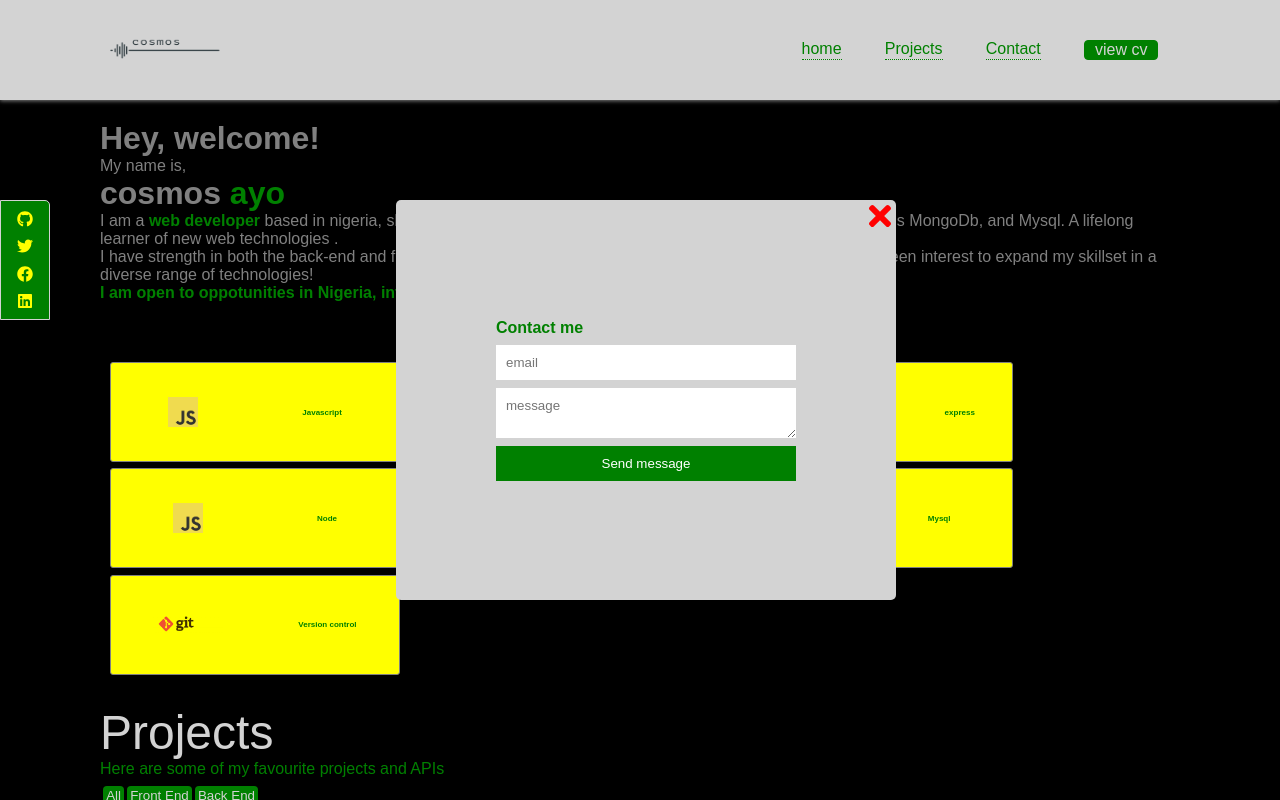
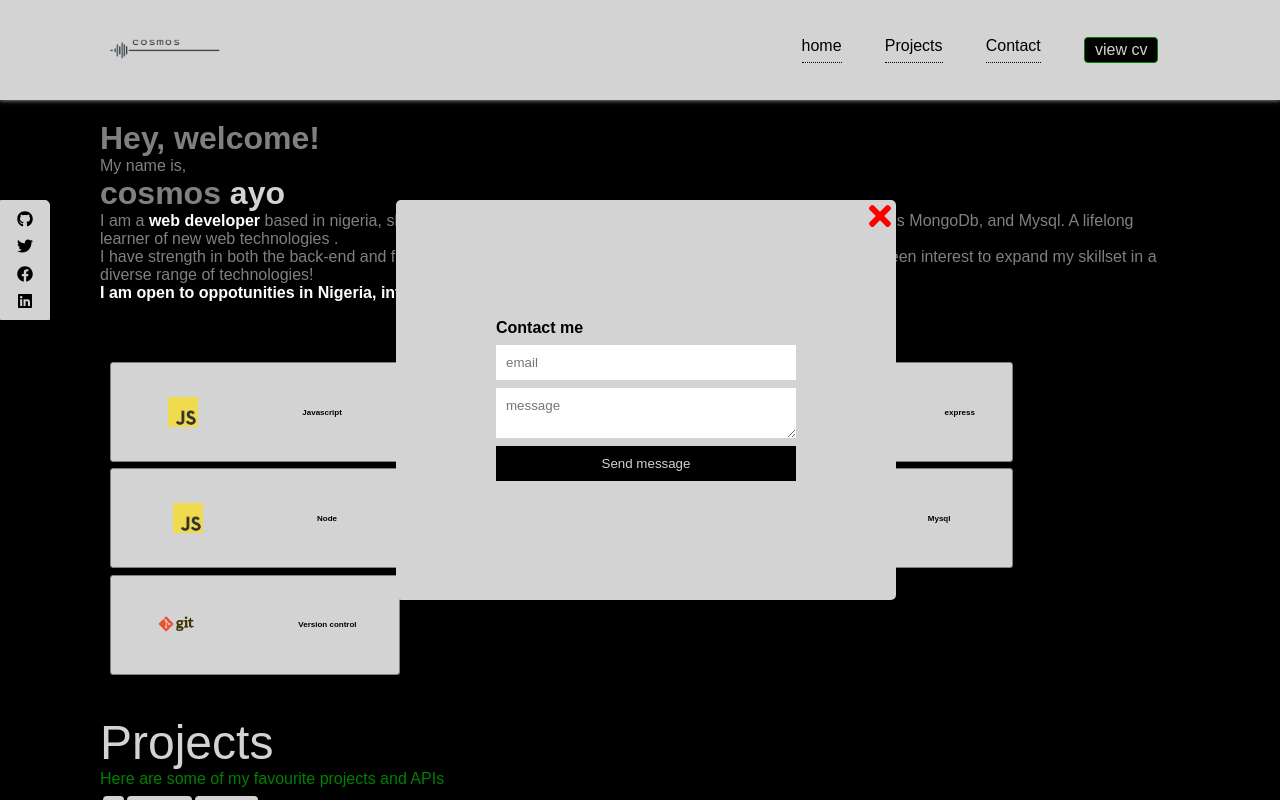
Before and after one commit to Cosmosvybes/cosmos-portfolio, a React (Vite) app: page / in a window 1280 px wide. Both pictures are taken after a click on the link "Contact". Shown: the top 800 px of the page. Built offline with nearby package versions, Linux system fonts and the light colour scheme; a web font is replaced by a local one.

Commit message:
chnaged overal bg-color

```diff
--- a/src/Components/Contact.css
+++ b/src/Components/Contact.css
@@ -10,6 +10,15 @@
   font-weight: 300;
   text-align: center;
 }
+#submit {
+  background: lightgrey;
+  color: black;
+}
+#submit:hover {
+  background-color:black;
+  color: lightgrey;
+  transition: 0.5s;
+}
 @media screen and (max-width: 650px) {
   #contact {
     /* padding: 0px 100px; */
@@ -19,7 +28,7 @@
   }
   #contact h4 {
     text-align: center;
-    color: green;
+    color: lightgrey;
   }
   #contact input,
   textarea {
@@ -29,7 +38,7 @@
   }
   textarea,
   input {
-    border: 2px solid green;
+    border: 2px solid grey;
     margin-top: 0.5rem;
     border-radius: 5px;
   }
--- a/src/Components/Contact.jsx
+++ b/src/Components/Contact.jsx
@@ -1,19 +1,19 @@
 import "./Contact.css";
 const Media = () => {
+  const handleContactMe = (e) => {
+    e.preventDefault();
+  };
+
   return (
     <>
       <section id="contact">
         <h1> Contact me</h1>
         <div className="">
           <h4> Send message! </h4>
-          <form>
+          <form onSubmit={handleContactMe}>
             <input type="text" placeholder="email" />
             <textarea maxLength={200} placeholder="message" />
-            <input
-              type="submit"
-              value="Send message"
-              style={{ background: "green", color: "white" }}
-            />
+            <input id="submit" type="submit" value="Send message" />
           </form>
         </div>
       </section>
--- a/src/Components/Header.css
+++ b/src/Components/Header.css
@@ -25,9 +25,8 @@ header {
   border-top-right-radius: 5px;
   align-items: center;
   z-index: 1;
-  background-color: green;
-  color: yellow;
-
+  background-color: lightgrey;
+  color: black;
 }
 .contact-me {
   position: absolute;
@@ -54,7 +53,17 @@ textarea {
   outline: none;
 }
 .contact-me input:hover {
-  outline: 2px solid green;
+  outline: 2px solid black;
+}
+.contact-me #submit {
+  background-color: black;
+  color: lightgrey;
+}
+.contact-me #submit:hover {
+  background-color: rgba(0, 0, 0, 0.3);
+}
+.contact-me h4 {
+  color: black;
 }
 .cancel-contact-me {
   position: absolute;
@@ -79,19 +88,20 @@ textarea {
   width: 400px;
 }
 .header #logo {
-  color: green;
+  color: black;
   font-size: 1rem;
   text-decoration: underline;
 }
 #nav-bar {
-  border-bottom: 1px dotted green;
+  border-bottom: 1px dotted black;
+  color: black;
 }
 #nav-bar:hover,
 #nav-bar:focus {
   border-bottom: 1px solid black;
-  transition: 0.9s;
+  transition: 0.5s;
   cursor: pointer;
-  color: black;
+  color: yellow;
 }
 
 .headline {
@@ -150,16 +160,17 @@ textarea {
   border-radius: 3px;
   display: flex;
   border: 1px solid grey;
-  color: green;
+  color: black;
   align-items: center;
   justify-content: space-around;
   padding: 10px 5px;
-  background-color: yellow;
+  background-color: lightgrey;
 }
 .stack:hover {
   background-color: rgba(0, 0, 0, 0.2);
   transition: 0.5s;
-  box-shadow: 0px 2px 3px 0px grey;
+  color: lightgrey;
+  box-shadow: 0px 2px 3px 0px lightgrey;
 }
 .side-Button {
   position: sticky;
@@ -188,7 +199,7 @@ textarea {
     height: 4rem;
     position: sticky;
     top: 0;
-    background-color:black;
+    background-color: black;
   }
   .header {
     display: sticker;
@@ -211,8 +222,8 @@ textarea {
     padding: 10px 5px;
     justify-content: space-between;
     z-index: 1;
-    background-color: green;
-    color: yellow;
+    background-color: lightgray;
+    color: black;
   }
   .dropdown {
     position: absolute;
@@ -237,14 +248,15 @@ textarea {
     margin-top: 0.7rem;
   }
   .nav-bars:hover {
-    border-bottom: 1px solid green;
-    color: green;
+    border-bottom: 1px solid lightgrey;
+    color: lightgrey;
   }
   .icon-item {
     margin-bottom: 0.8rem;
     font-weight: 300;
     font-size: 1.2rem;
     margin-top: 0.5rem;
+    color: black;
   }
   .header #logo {
     color: lightgray;
--- a/src/Components/Header.jsx
+++ b/src/Components/Header.jsx
@@ -22,8 +22,6 @@ import git from "../assets/git.png";
 
 const Header = () => {
   const [contactFormShow, setContactFormShow] = useState(false);
-
-
 
   const [menuOpenStatus, setMenuStatus] = useState(false);
   const [showMenu, setShowMenu] = useState(false);
@@ -55,8 +53,8 @@ const Header = () => {
             id="nav-bar"
             to={"projects"}
             style={{
-              background: "green",
-              padding: "0px 10px",
+              background: "black",
+              padding: "3px 10px",
               borderRadius: "4px",
               color: "lightgrey",
               border: "1px solid green",
@@ -95,11 +93,7 @@ const Header = () => {
               <form>
                 <input type="text" placeholder="email" />
                 <textarea maxLength={200} placeholder="message" />
-                <input
-                  type="submit"
-                  value="Send message"
-                  style={{ background: "green", color: "white" }}
-                />
+                <input type="submit" value="Send message" id="submit" />
               </form>
             </div>
           )}
@@ -112,7 +106,10 @@ const Header = () => {
       <header className="header tab">
         <img src={logo} alt="logo" width={"130px"} height={"110px"} />
         {!menuOpenStatus && (
-          <FaUserCircle onClick={handleMenu} style={{ fontSize: "23px" }} />
+          <FaUserCircle
+            onClick={handleMenu}
+            style={{ fontSize: "23px", color: "black" }}
+          />
         )}
         <div className="menu">
           <hr style={{ color: "green" }} />
@@ -174,12 +171,12 @@ const Header = () => {
         <p> My name is, </p>
 
         <h1>
-          cosmos <span style={{ color: "green" }}> ayo </span>{" "}
+          cosmos <span style={{ color: "lightgrey" }}> ayo </span>{" "}
         </h1>
         <p>
           {" "}
           I am a{" "}
-          <span style={{ color: "green", fontWeight: "bolder" }}>
+          <span style={{ color: "white", fontWeight: "bolder" }}>
             web developer
           </span>{" "}
           based in nigeria, skilled at crafting websites and web APIs, using
@@ -192,7 +189,7 @@ const Header = () => {
           commercial experience in this era , with a keen interest to expand my
           skillset in a diverse range of technologies!
         </p>
-        <strong style={{ color: "green", fontSize:'1rem' }}>
+        <strong style={{ color: "white", fontSize: "1rem" }}>
           {" "}
           I am open to oppotunities in Nigeria, international or remote gigs!
         </strong>
--- a/src/Components/Projects.css
+++ b/src/Components/Projects.css
@@ -1,6 +1,6 @@
 .projects-container {
   height: auto;
-  padding: 0px 100px;
+  padding: 10px 100px;
   /* margin-top: 0.7rem; */
   display: flex;
   flex-direction: column;
@@ -37,9 +37,10 @@
 }
 .project-detail p {
   padding-bottom: 0.5rem;
+  color: lightgrey;
 }
 .project-detail h4 {
-  color: green;
+  color: grey;
 }
 .project-detail img {
   width: 100%;
@@ -56,8 +57,8 @@
 .btns button {
   margin-left: 0.2rem;
   padding: 2px 3px;
-  background-color: green;
-  color: lightgrey;
+  background-color: lightgrey;
+  color: black;
   border: none;
   border-radius: 4px;
 }
@@ -86,17 +87,18 @@
   }
   .btns button {
     margin-top: 0.3rem;
-    background-color: green;
-    color: lightgrey;
+    background-color: lightgrey;
+    color: black;
     border: none;
     padding: 10px 5px;
   }
   .btns button:hover {
-    background-color: lightgreen;
+    background-color: black;
     color: grey;
+    border: 1px solid grey;
   }
   .projects-container p {
-    color: green;
+    color: lightgrey;
     font-size: 0.8rem;
     text-align: center;
   }
```
